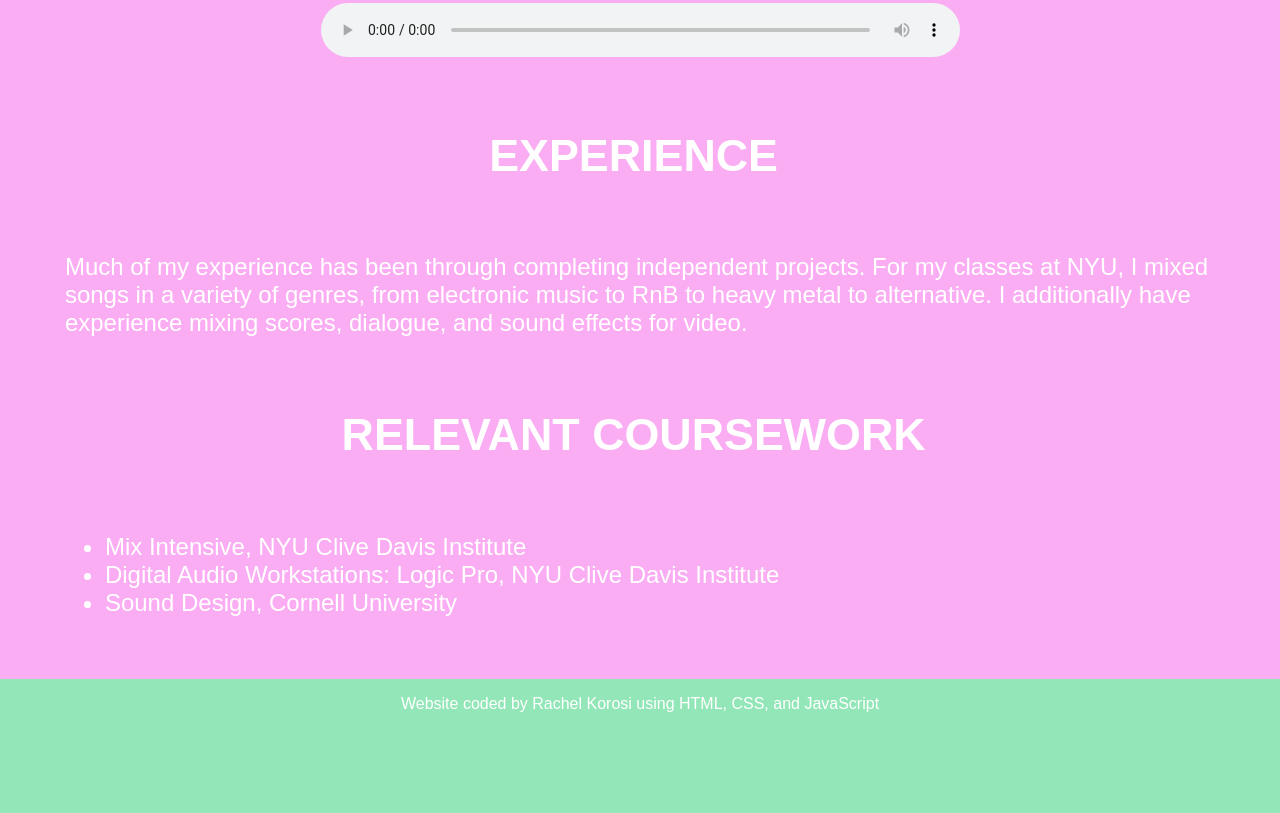
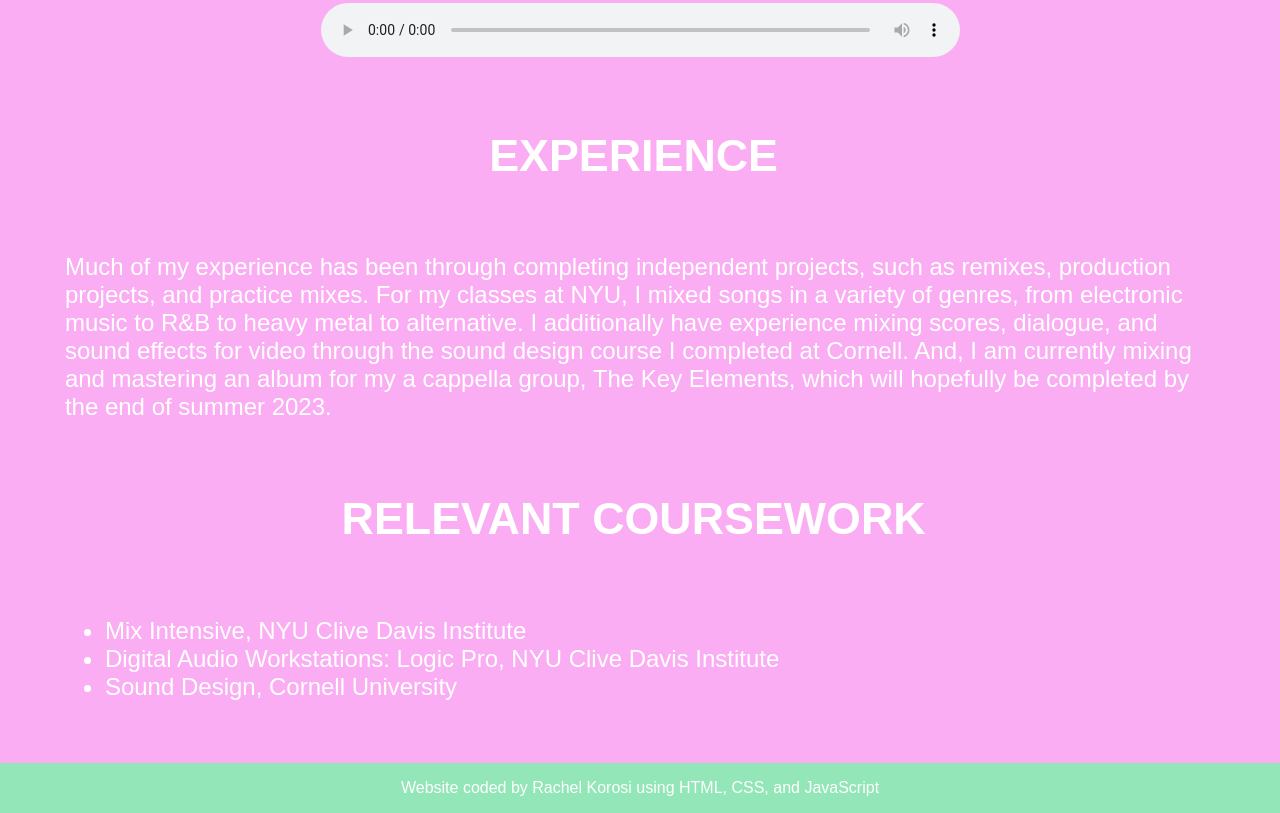
Before and after one commit to rachelkorosi/real-personal-website, a plain HTML site: page sound.html in a window 1280 px wide. Shown: the part 3751-4564 px from the top of the page. Before the commit the page ends 4480 px from the top, so only its background shows below. Drawn offline with Linux system fonts and the light colour scheme.

Commit message:
fixed sound description

```diff
--- a/sound.html
+++ b/sound.html
@@ -95,7 +95,7 @@
 
           <h4>EXPERIENCE</h4>
 
-          <p>Much of my experience has been through completing independent projects. For my classes at NYU, I mixed songs in a variety of genres, from electronic music to RnB to heavy metal to alternative. I additionally have experience mixing scores, dialogue, and sound effects for video.</p>
+          <p>Much of my experience has been through completing independent projects, such as remixes, production projects, and practice mixes. For my classes at NYU, I mixed songs in a variety of genres, from electronic music to R&B to heavy metal to alternative. I additionally have experience mixing scores, dialogue, and sound effects for video through the sound design course I completed at Cornell. And, I am currently mixing and mastering an album for my a cappella group, The Key Elements, which will hopefully be completed by the end of summer 2023.</p>
 
           <h4>RELEVANT COURSEWORK</h4>
                 <ul>
```
